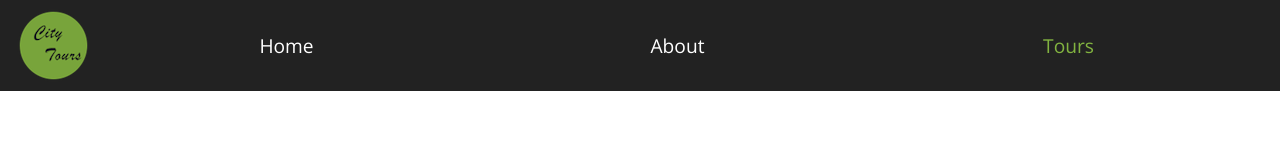
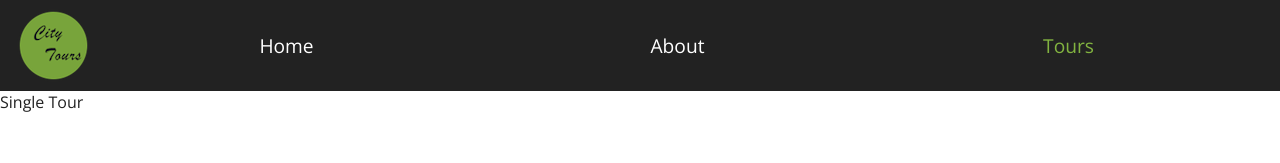
Before and after one commit to olivercastroteran/city-tours-react, a React (Create React App) app: page / in a window 1280 px wide. Shown: the top 163 px of the page. Built offline with nearby package versions, Linux system fonts and the light colour scheme.

Commit message:
TourList and Tour components created

```diff
--- a/src/App.js
+++ b/src/App.js
@@ -1,10 +1,16 @@
 import React, { Component } from 'react';
 import './App.scss';
 import Navbar from './components/Navbar/Navbar';
+import TourList from './components/TourList/TourList';
 
 class App extends Component {
   render() {
-    return <Navbar />;
+    return (
+      <main>
+        <Navbar />
+        <TourList />
+      </main>
+    );
   }
 }
 
--- /dev/null
+++ b/src/components/Tour/Tour.js
@@ -0,0 +1,9 @@
+import React, { Component } from 'react';
+
+class Tour extends Component {
+  render() {
+    return <div>Single Tour</div>;
+  }
+}
+
+export default Tour;
--- /dev/null
+++ b/src/components/Tour/Tour.scss
@@ -0,0 +1 @@
+@import '../../index.scss';
--- /dev/null
+++ b/src/components/TourList/TourList.js
@@ -0,0 +1,15 @@
+import React, { Component } from 'react';
+import './TourList.scss';
+import Tour from '../Tour/Tour';
+
+class TourList extends Component {
+  render() {
+    return (
+      <section>
+        <Tour />
+      </section>
+    );
+  }
+}
+
+export default TourList;
--- /dev/null
+++ b/src/components/TourList/TourList.scss
@@ -0,0 +1 @@
+@import '../../index.scss';
```
